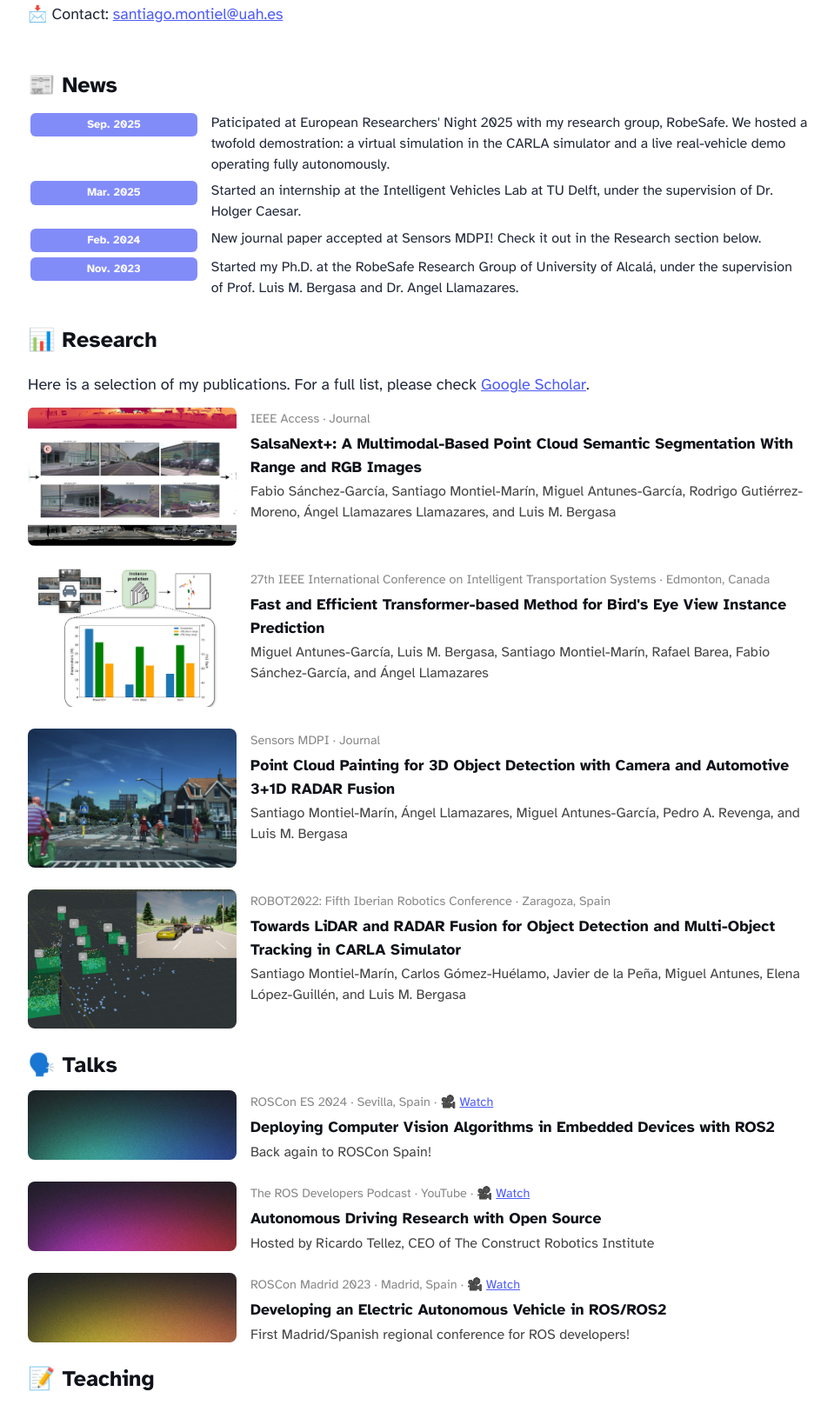
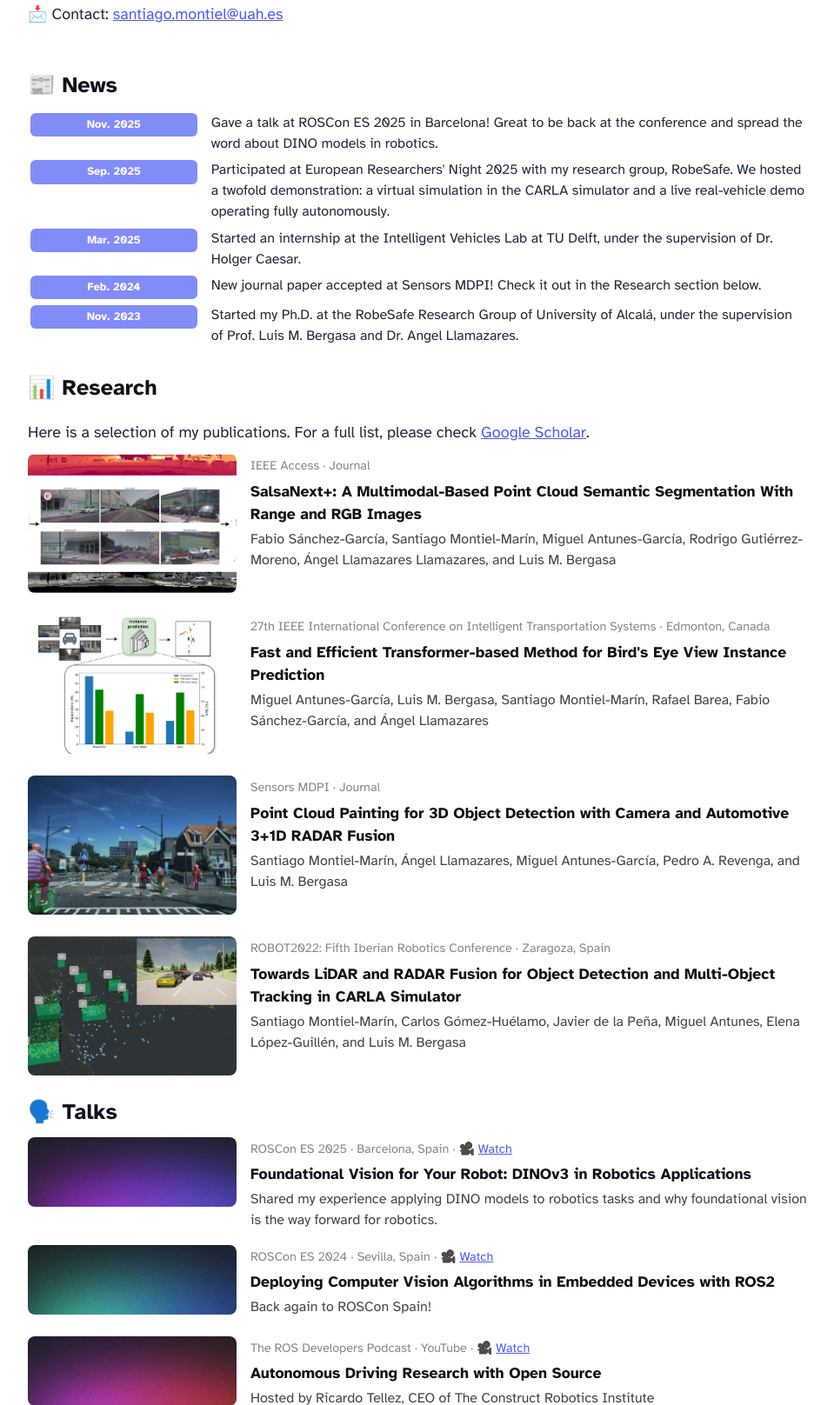
Before and after one commit to santimontiel/santimontiel.github.io, an Astro site: page / in a window 1280 px wide. Shown: the part 760-2376 px from the top of the page at 87% size, without its empty margins (158-1117 px from the left). Built offline with nearby package versions, Linux system fonts and the light colour scheme; Astro itself is replaced by a stand-in of ours.

Commit message:
Add ROSCon 25 talk

```diff
--- a/src/pages/index.astro
+++ b/src/pages/index.astro
@@ -17,6 +17,7 @@ import liramotQuali from "../assets/liramot_quali.png";
 import blogPlaceholder2 from "../assets/blog-placeholder-2.jpg";
 import blogPlaceholder3 from "../assets/blog-placeholder-3.jpg";
 import blogPlaceholder4 from "../assets/blog-placeholder-4.jpg";
+import blogPlaceholder5 from "../assets/blog-placeholder-5.jpg";
 ---
 
 <!doctype html>
@@ -31,8 +32,12 @@ import blogPlaceholder4 from "../assets/blog-placeholder-4.jpg";
 			<About image={profilePic} />
 			<h2>📰 News</h2>
 			<News
+				date="Nov. 2025"
+				text="Gave a talk at ROSCon ES 2025 in Barcelona! Great to be back at the conference and spread the word about DINO models in robotics."
+			/>
+			<News
 				date="Sep. 2025"
-				text="Paticipated at European Researchers' Night 2025 with my research group, RobeSafe. We hosted a twofold demostration: a virtual simulation in the CARLA simulator and a live real-vehicle demo operating fully autonomously."
+				text="Participated at European Researchers' Night 2025 with my research group, RobeSafe. We hosted a twofold demonstration: a virtual simulation in the CARLA simulator and a live real-vehicle demo operating fully autonomously."
 			/>
 			<News
 				date="Mar. 2025"
@@ -80,6 +85,13 @@ import blogPlaceholder4 from "../assets/blog-placeholder-4.jpg";
 				image={liramotQuali}
 			/>
 			<h2>🗣️ Talks</h2>
+			<Talk
+				venue="ROSCon ES 2025 · Barcelona, Spain"
+				title="Foundational Vision for Your Robot: DINOv3 in Robotics Applications"
+				authors="Shared my experience applying DINO models to robotics tasks and why foundational vision is the way forward for robotics."
+				image={blogPlaceholder5}
+				link=""
+			/>
 			<Talk
 				venue="ROSCon ES 2024 · Sevilla, Spain"
 				title="Deploying Computer Vision Algorithms in Embedded Devices with ROS2"
```
